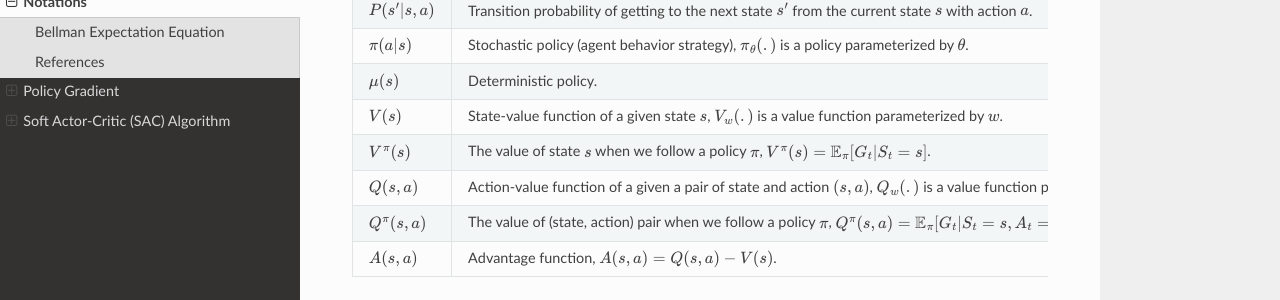
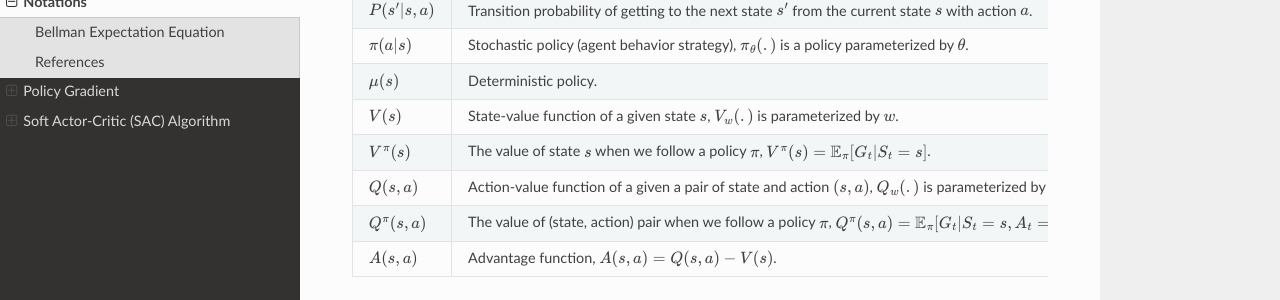
Before and after one commit to boyin96/Reinforcement-Learning-Math, a Sphinx documentation site: the page built from docs/source/symbols.rst, in a window 1280 px wide and 900 px high, scrolled down 401 px. Shown: the part 151-451 px from the top of the window. Built offline with Sphinx 7.4.7 and the Read the Docs theme 3.1.0, drawn with Linux system fonts in a browser that asks for light colours; formulas are drawn with MathJax 3.

Commit message:
Update symbols.rst

```diff
--- a/docs/source/symbols.rst
+++ b/docs/source/symbols.rst
@@ -32,11 +32,11 @@
    * - :math:`\mu(s)`
      - Deterministic policy.
    * - :math:`V(s)`
-     - State-value function of a given state :math:`s`, :math:`V_w(.)` is a value function parameterized by :math:`w`.
+     - State-value function of a given state :math:`s`, :math:`V_w(.)` is parameterized by :math:`w`.
    * - :math:`V^\pi(s)`
      - The value of state :math:`s` when we follow a policy :math:`\pi`, :math:`V^\pi(s) = \mathbb{E}_{\pi}[G_t | S_t = s]`.
    * - :math:`Q(s, a)`
-     - Action-value function of a given a pair of state and action :math:`(s, a)`, :math:`Q_w(.)` is a value function parameterized by :math:`w`.
+     - Action-value function of a given a pair of state and action :math:`(s, a)`, :math:`Q_w(.)` is parameterized by :math:`w`.
    * - :math:`Q^\pi(s, a)`
      - The value of (state, action) pair when we follow a policy :math:`\pi`, :math:`Q^\pi(s, a) = \mathbb{E}_{\pi}[G_t | S_t = s, A_t = a]`.
    * - :math:`A(s, a)`
```
Also changed, not shown: other parts of docs/source/symbols.rst (+1 -1 lines).
